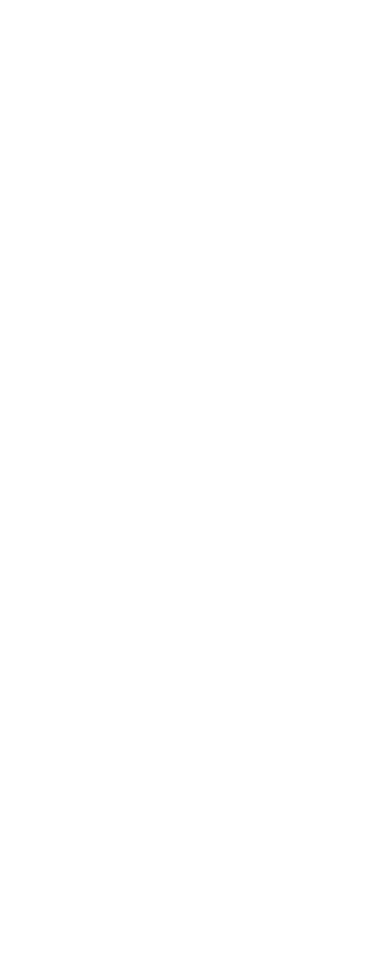
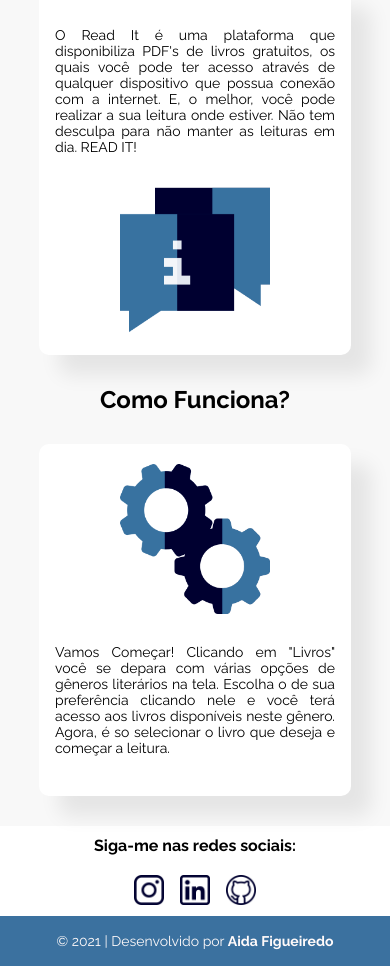
Before and after one commit to AidaFig/ReadIt, a React (Create React App) app: page / in a window 390 px wide. Shown: the part 764-1730 px from the top of the page. Before the commit the page ends 844 px from the top, so only its background shows below. Built offline with nearby package versions, Linux system fonts and the light colour scheme; the HTML template or start-up script is replaced by a standard one.

Commit message:
finishing the Sobre page, adding animation and styles

```diff
--- a/src/pages/Sobre/Sobre.jsx
+++ b/src/pages/Sobre/Sobre.jsx
@@ -1,15 +1,45 @@
+import { useEffect } from "react";
 import { Nav } from "../../components/Nav/Nav";
 import { Header } from "../../components/Header/Header";
 import { Footer } from "../../components/Footer/Footer";
+import Aos from "aos";
+import "aos/dist/aos.css";
+import "./SobreStyle.css";
 
 export const Sobre = () => {
+
+    useEffect(() => {
+        Aos.init({duration: 1000});
+    }, [])
+
     return (
         <>
         <Nav />
         <Header />
         <section className="sobre-container">
-            <h1>Sobre o Projeto</h1>
+                <h1>Sobre o Projeto</h1>
+            <div data-aos="fade-down" className="sobre-box">
+                <p>
+                    O Read It é uma plataforma que disponibiliza PDF's de livros gratuitos, os quais você pode ter acesso através de qualquer dispositivo que possua conexão com a internet. E, o melhor, você pode realizar a sua leitura onde estiver. Não tem desculpa para não manter as leituras em dia. READ IT!
+                </p>
+                <img src="../assets/images/information.png" alt="caixinhas de conversa" />
+            </div>
+                <h1>Como Funciona?</h1>
+            <div data-aos="fade-down" className="uso-box">
+                <img src="../assets/images/settings.png" alt="Engrenagens" />
+                <p>Vamos Começar! Clicando em "Livros" você se depara com várias opções de gêneros literários na tela. Escolha o de sua preferência clicando nele e você terá acesso aos livros disponíveis neste gênero. Agora, é so selecionar o livro que deseja e começar a leitura.
+                </p>
+            </div>
+
         </section>
+            <div className="social-media">
+                <h3>Siga-me nas redes sociais:</h3>
+                <div className="icons-medias">
+                    <img src="../assets/icons/instagram (1).png" alt="instagram" />
+                    <img src="../assets/icons/linkedin (1).png" alt="linkedin" />
+                    <img src="../assets/icons/github (2).png" alt="github" />
+                </div>
+            </div>
         <Footer />
         </>
     )
--- a/src/pages/Sobre/SobreStyle.css
+++ b/src/pages/Sobre/SobreStyle.css
@@ -0,0 +1,83 @@
+body {
+    background: #F8F8F8;
+}
+.sobre-container {
+    display: flex;
+    flex-direction: column;
+    align-items: center;
+    margin: 50px 0;
+    gap: 50px;
+    width: 100%;
+}
+.sobre-container h1 {
+    text-align: center;
+}
+
+.sobre-box, .uso-box {
+    width: 70%;
+    display: flex;
+    justify-content: space-evenly;
+    align-items: center;
+    gap: 30px;
+    padding: 20px 0;
+    background-color: #FFFFFF;
+    box-shadow: 20px 20px 20px rgba(0, 0, 0, 0.08);
+    border-radius: 10px;
+}
+
+.sobre-box p, .uso-box p {
+    width: 50%;
+    padding: 20px 0;
+    text-align: justify;
+}
+
+.uso-box img, .sobre-box img {
+    width: 150px;
+    height: 150px;
+}
+.social-media {
+    width: 100%;
+    height: 90px;
+    background-color: #FFFFFF;
+    display: flex;
+    align-items: center;
+    justify-content: center;
+    gap: 20px;
+}
+.social-media h3 {
+    font-size: 16px;
+}
+.social-media img {
+    width: 30px;
+    height: 30px;
+    cursor: pointer;
+}
+.icons-medias {
+    display: flex;
+    gap: 16px;
+}
+
+@media(max-width: 680px) {
+    .sobre-container {
+        gap: 10px;
+        margin: 30px 0;
+    }
+
+    .sobre-box, .uso-box {
+        width: 80%;
+        flex-direction: column;
+        gap: 10px;
+    }
+    .sobre-container h1 {
+        margin: 20px 0;
+    }
+    .sobre-box p, .uso-box p {
+        width: 100%;
+        padding: 20px 16px;
+        text-align: justify;
+        font-size: 14px;
+    }
+    .social-media {
+        flex-direction: column;
+    }
+}
```
